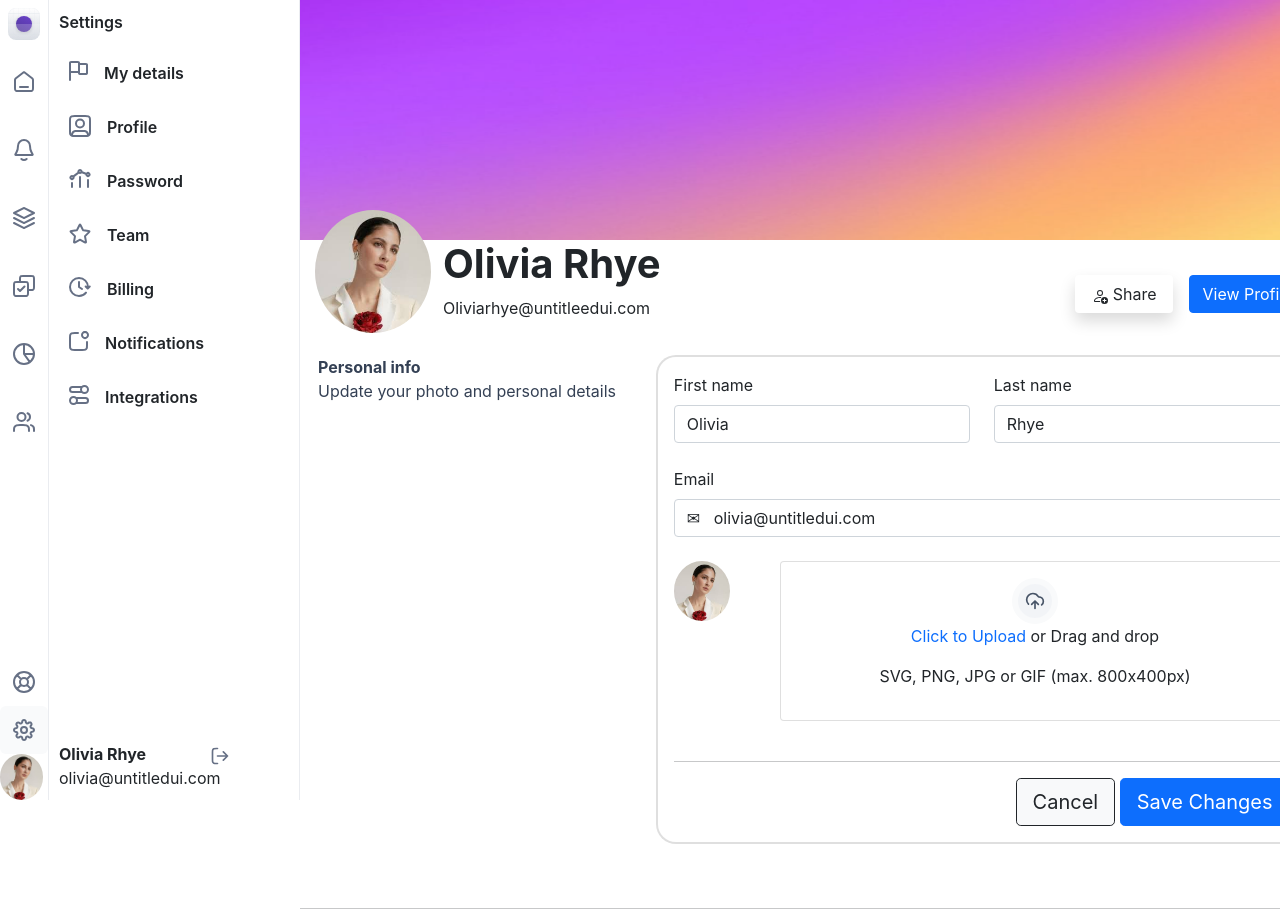
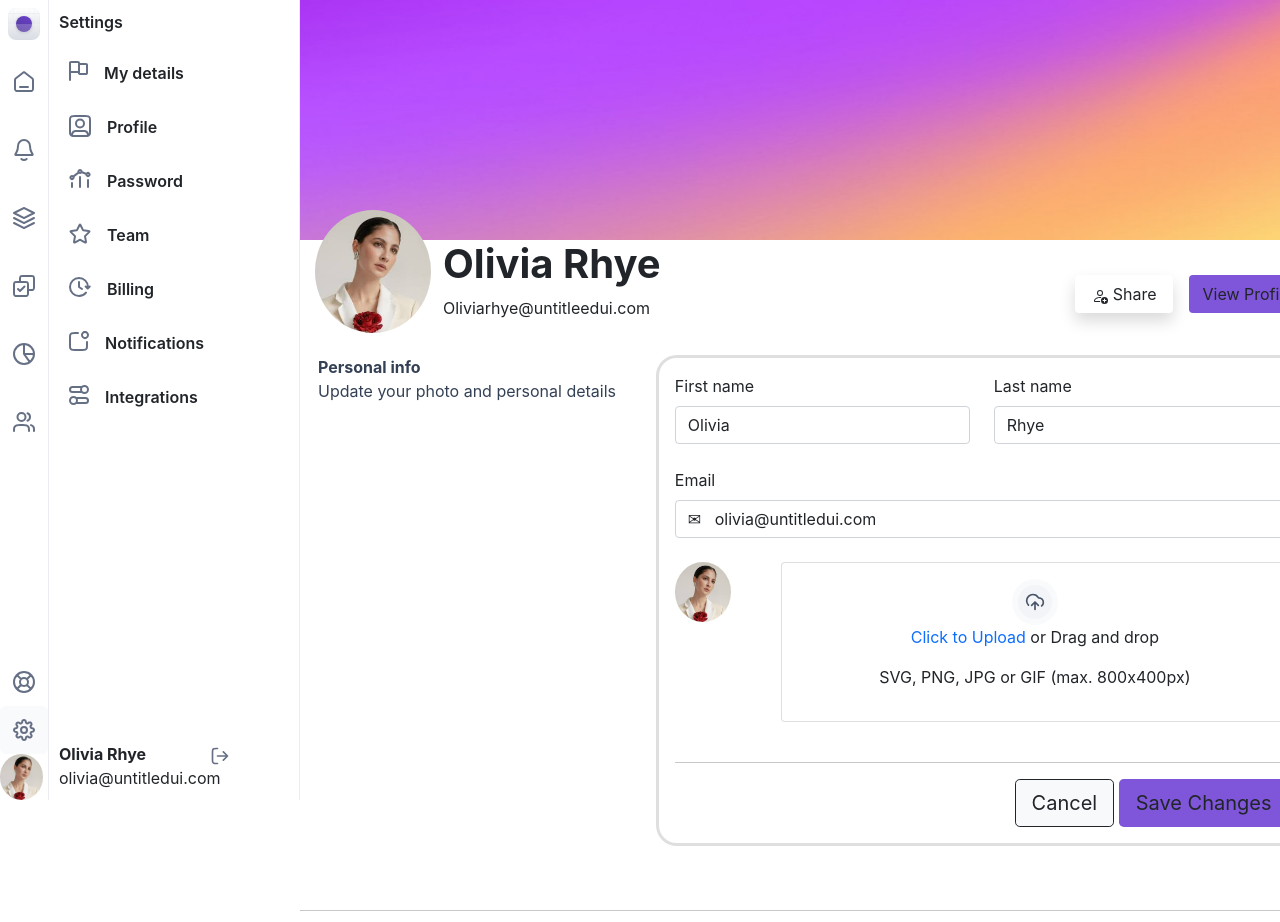
Before and after one commit to atulraj11/Cogoport-responsive-problem-set, a plain HTML site: page index.html in a window 1280 px wide. Shown: the top 922 px of the page. Drawn offline with nearby package versions, Linux system fonts and the light colour scheme.

Commit message:
Changes made

```diff
--- a/index.html
+++ b/index.html
@@ -309,19 +309,18 @@
                       Share
                     </button>
 
-                    <button type="button" class="btn btn-primary">View Profile</button>
+                    <button type="button" class="btn" style="background: #7F56D9;">View Profile</button>
               </div>
             </div>
           </div>
         </div>
         <div class="row" style="margin: 6px;">
           <div class="col-lg-4 col-md-4 mb-4">
-            <p style="color: #344054;"> <b>Personal info</b> <br>
-             Update your photo and personal details</p>
+            <p style="color: #344054;"> <b>Personal info</b><br>Update your photo and personal details</p>
           </div>
 
           <div class="col-lg-8 col-md-8 mb-4">
-            <div class="card mb-4" style="border-radius: 1.25rem;border-width: 0.15rem;">
+            <div class="card mb-4" id="change_card">
               <div class="card-body">
                 <form>
                   <div class="row mb-4">
@@ -370,7 +369,7 @@
                 <div class="row">
                   <div class="col" style="text-align: right;">
                     <button type="button" class="btn btn-light btn-lg btn-block btn-outline-dark">Cancel</button>
-                    <button class="btn btn-primary btn-lg btn-block" type="submit">
+                    <button class="btn btn-lg btn-block" style="background: #7F56D9;" type="submit">
                       Save Changes
                     </button>
                   </div>
@@ -382,12 +381,11 @@
         <hr class="hr" />
         <div class="row" style="margin: 6px;">
           <div class="col-lg-4 col-md-4 mb-4">
-            <p><b>Profile</b><br>
-            Update your portfolio and bio</p>
+            <p><b>Profile</b><br>Update your portfolio and bio</p>
           </div>
 
           <div class="col-lg-8 col-md-8 mb-4">
-            <div class="card mb-4" style="border-radius: 1.25rem; border-width: 0.15rem;">
+            <div class="card mb-4" id="change_card">
               <div class="card-body">
 
                 <div class="form-check form-switch">
@@ -401,7 +399,7 @@
                   <div class="form-outline  mb-4">
                     <label class="form-label" for="form6Example1">Username</label>
                     <div class="input-group">
-                    <span class="input-group-text" id="basic-addon1" style="color:#475467 !important ;background: white !important;
+                    <span class="input-group-text" id="basic-addon1" style="color:#475467 !important ;background:white !important;
                     ">untitlesui.com/</span>
                     <input type="text" id="form6Example1" class="form-control" value="Olivia" />
                     </div>
@@ -418,7 +416,7 @@
 
                   <div class="form-group mb-2">
                     <label for="exampleFormControlTextarea1">Description</label>
-                    <textarea class="form-control" id="exampleFormControlTextarea1" rows="3"> I'm a Product Designer based in Melbourne, Australia. I specialise in UX/UI design, brand strategy, and Webflow development.</textarea>
+                    <textarea class="form-control" id="exampleFormControlTextarea1" rows="3">I'm a Product Designer based in Melbourne, Australia. I specialise in UX/UI design, brand strategy, and Webflow development.</textarea>
                   </div>
                   <div class="col-auto mb-2">
                     <span id="textExample2" class="form-text"> 275 characters left </span>
@@ -453,7 +451,7 @@
                 <div class="row">
                   <div class="col" style="text-align: right;">
                     <button type="button" class="btn btn-light btn-lg btn-block btn-outline-dark">Cancel</button>
-                    <button class="btn btn-primary btn-lg btn-block" type="submit">Save Changes</button>
+                    <button class="btn btn-lg btn-block" style="background: #7F56D9;" type="submit">Save Changes</button>
                   </div>
                 </div>
 
--- a/style.css
+++ b/style.css
@@ -53,3 +53,7 @@
     padding:0px 0px 4px 16px;
     cursor: pointer;
   }
+  #change_card{
+    border-radius: 1.3rem;
+    border-width: 0.2rem;
+  }
```
